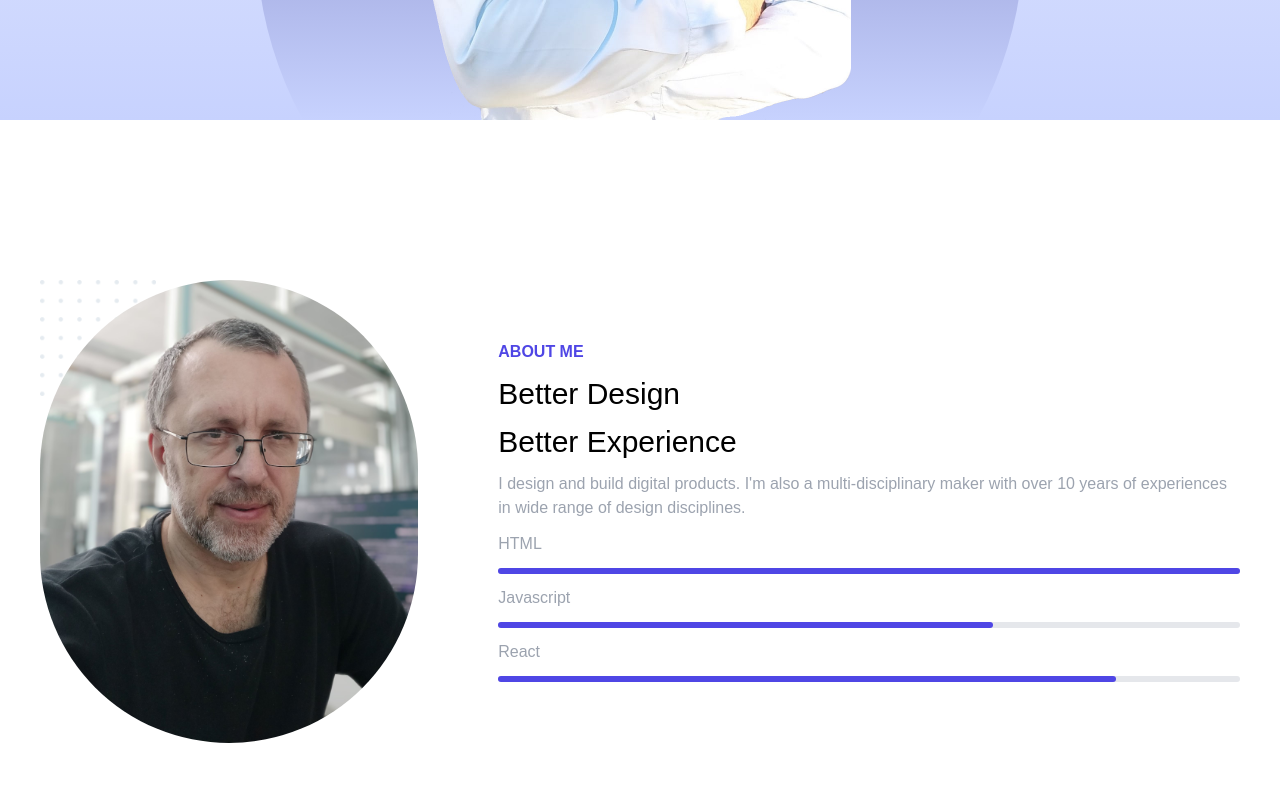
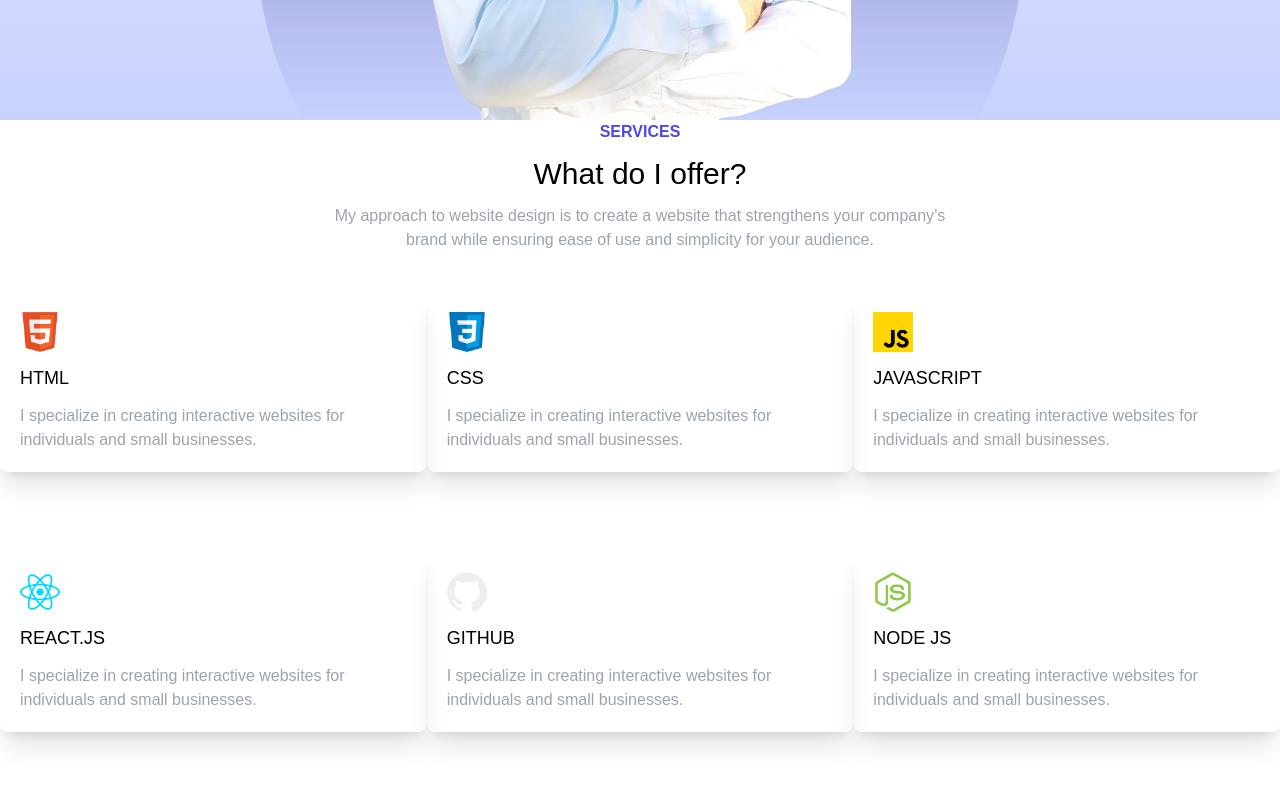
Before and after one commit to Tsyriulnikov/portfolio, a React (Create React App) app: page / in a window 1280 px wide. Shown: the part 680-1480 px from the top of the page. Built offline with nearby package versions, Linux system fonts and the light colour scheme.

Commit message:
services6

```diff
--- a/src/App.jsx
+++ b/src/App.jsx
@@ -13,7 +13,6 @@ function App() {
         <div className='h-screen'>
             <Navbar/>
             <Home/>
-            <About/>
             <Services/>
             <Works/>
             <Contact/>
--- a/src/components/about.jsx
+++ /dev/null
@@ -1,50 +0,0 @@
-import React from "react";
-import dots from '../assets/img/dots.png'
-import portrait from '../assets/img/max22_06_221.png'
-
-export const About = () => {
-    return (
-        <div id="about" className="px-10 dark:bg-slate-900">
-            <div
-                className="container mx-auto py-40 flex flex-col-reverse lg:flex-row items-center gap-20"
-            >
-                <div className="relative">
-                    <img
-                        className="h-1/4 absolute top-0 left-0 -z-10"
-                        src={dots}
-                        alt=""
-                    />
-                    <div className="h-full rounded-full overflow-hidden">
-                        <img src={portrait} alt=""/>
-                    </div>
-                </div>
-
-                <div className="my-auto flex flex-col gap-3">
-                    <h1 className="text-indigo-600 font-bold">ABOUT ME</h1>
-                    <h1 className="text-3xl font-medium dark:text-white">Better Design</h1>
-                    <h1 className="text-3xl font-medium dark:text-white">
-                        Better Experience
-                    </h1>
-                    <p className="text-gray-400">
-                        I design and build digital products. I'm also a multi-disciplinary
-                        maker with over 10 years of experiences in wide range of design
-                        disciplines.
-                    </p>
-                    <h2 className="text-gray-400 font-medium">HTML</h2>
-                    <div className="w-full bg-gray-200 h-1.5 rounded-md">
-                        <div className="w-full bg-indigo-600 h-1.5 rounded-md"></div>
-                    </div>
-                    <h2 className="text-gray-400 font-medium">Javascript</h2>
-                    <div className="w-full bg-gray-200 h-1.5 rounded-md">
-                        <div className="w-4/6 bg-indigo-600 h-1.5 rounded-md"></div>
-                    </div>
-                    <h2 className="text-gray-400 font-medium">React</h2>
-                    <div className="w-full bg-gray-200 h-1.5 rounded-md">
-                        <div className="w-5/6 bg-indigo-600 h-1.5 rounded-md"></div>
-                    </div>
-                </div>
-            </div>
-        </div>
-
-    )
-}
```
